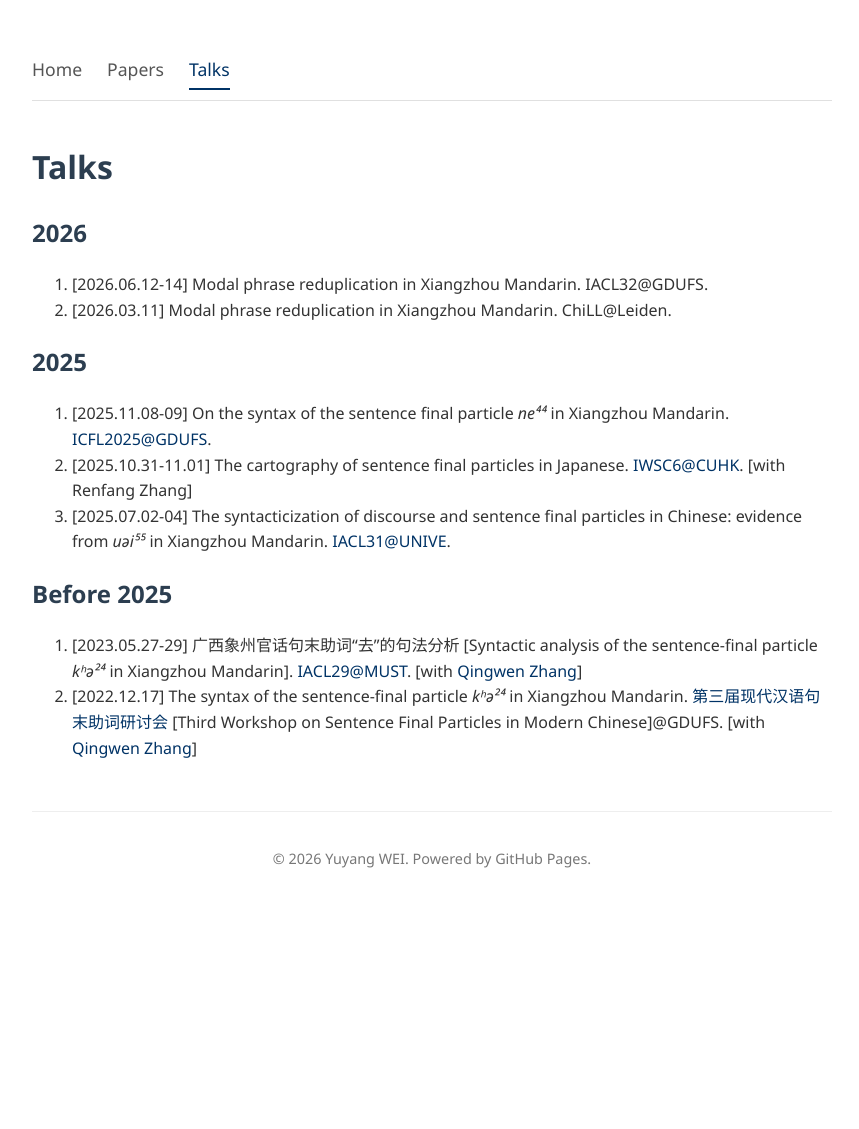
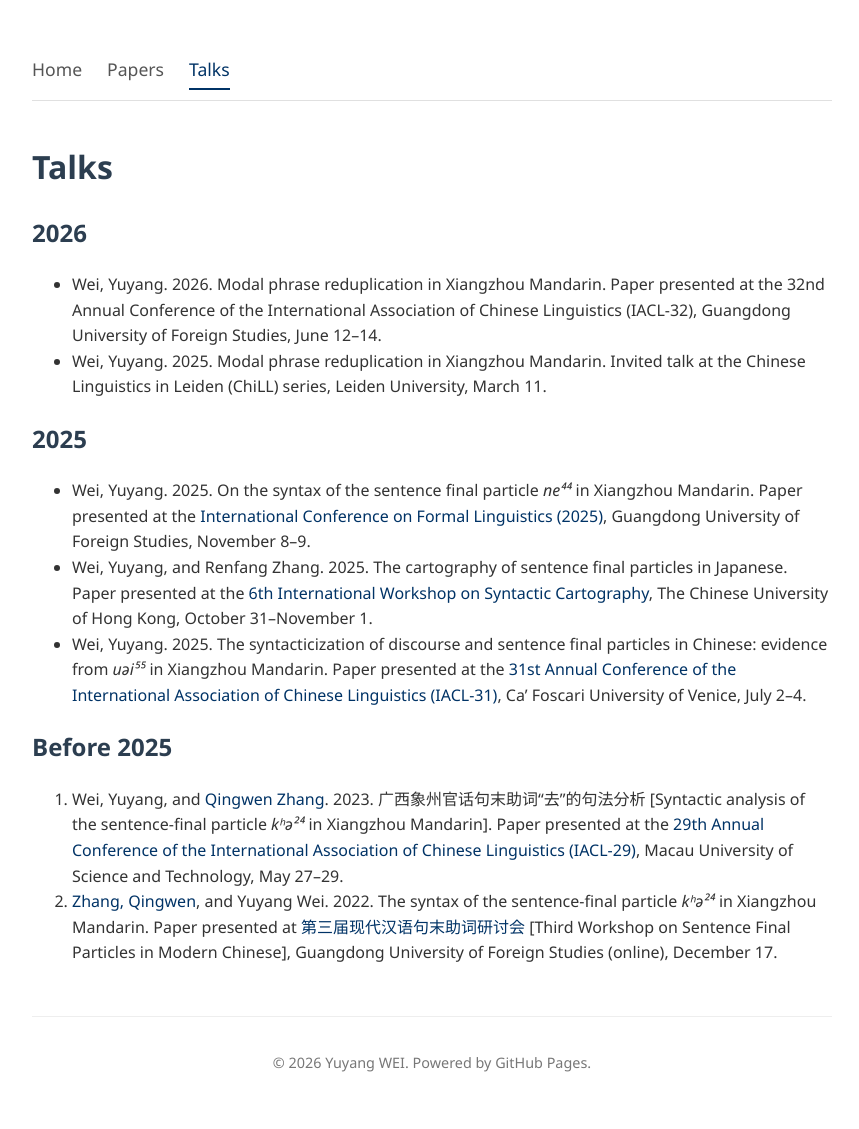
Before and after one commit to yuyang-wei/yuyang-wei.github.io, a Jekyll site: the page built from talks.md, in a window 1280 px wide. Shown: the whole page, without its empty margins (208-1067 px from the left). Built offline with Jekyll 4.4.1, drawn with Linux system fonts in a browser that asks for light colours; before the commit the page ends 924 px from its top, so only the background shows below that.

Commit message:
Update talks.md

```diff
--- a/talks.md
+++ b/talks.md
@@ -8,16 +8,16 @@ permalink: /talks/
 
 ## 2026
 
-1.  \[2026.06.12-14\] Modal phrase reduplication in Xiangzhou Mandarin. IACL32@GDUFS.
-2.  \[2026.03.11\] Modal phrase reduplication in Xiangzhou Mandarin. ChiLL@Leiden.
+- Wei, Yuyang. 2026. Modal phrase reduplication in Xiangzhou Mandarin. Paper presented at the 32nd Annual Conference of the International Association of Chinese Linguistics (IACL-32), Guangdong University of Foreign Studies, June 12–14.
+- Wei, Yuyang. 2025. Modal phrase reduplication in Xiangzhou Mandarin. Invited talk at the Chinese Linguistics in Leiden (ChiLL) series, Leiden University, March 11.
 
 ## 2025
 
-1.  \[2025.11.08-09\] On the syntax of the sentence final particle _ne⁴⁴_ in Xiangzhou Mandarin. [ICFL2025@GDUFS](https://clal.gdufs.edu.cn/info/1036/6664.htm).
-2.  \[2025.10.31-11.01\] The cartography of sentence final particles in Japanese. [IWSC6@CUHK](https://www.cuhk.edu.hk/ics/clrc/iwsc6/). \[with Renfang Zhang\]
-3.  \[2025.07.02-04\] The syntacticization of discourse and sentence final particles in Chinese: evidence from _uəi⁵⁵_ in Xiangzhou Mandarin. [IACL31@UNIVE](https://www.unive.it/web/en/8400/home#c83042).
+- Wei, Yuyang. 2025. On the syntax of the sentence final particle _ne⁴⁴_ in Xiangzhou Mandarin. Paper presented at the [International Conference on Formal Linguistics (2025)](https://clal.gdufs.edu.cn/info/1036/6664.htm), Guangdong University of Foreign Studies, November 8–9.
+- Wei, Yuyang, and Renfang Zhang. 2025. The cartography of sentence final particles in Japanese. Paper presented at the [6th International Workshop on Syntactic Cartography](https://www.cuhk.edu.hk/ics/clrc/iwsc6/), The Chinese University of Hong Kong, October 31–November 1.
+- Wei, Yuyang. 2025. The syntacticization of discourse and sentence final particles in Chinese: evidence from _uəi⁵⁵_ in Xiangzhou Mandarin. Paper presented at the [31st Annual Conference of the International Association of Chinese Linguistics (IACL-31)](https://www.unive.it/web/en/8400/home#c83042), Ca’ Foscari University of Venice, July 2–4.
 
 ## Before 2025
 
-1.  \[2023.05.27-29\] 广西象州官话句末助词“去”的句法分析 \[Syntactic analysis of the sentence-final particle _kʰə²⁴_ in Xiangzhou Mandarin\]. [IACL29@MUST](https://www.must.edu.mo/en/news/51676-article0527144247-e). \[with [Qingwen Zhang](https://clal.gdufs.edu.cn/info/1272/1811.htm)\]
-2.  \[2022.12.17\] The syntax of the sentence-final particle _kʰə²⁴_ in Xiangzhou Mandarin. [第三届现代汉语句末助词研讨会](https://clal.gdufs.edu.cn/info/1034/5698.htm) \[Third Workshop on Sentence Final Particles in Modern Chinese\]@GDUFS. \[with [Qingwen Zhang](https://clal.gdufs.edu.cn/info/1272/1811.htm)\]
+1.  Wei, Yuyang, and [Qingwen Zhang](https://clal.gdufs.edu.cn/info/1272/1811.htm). 2023. 广西象州官话句末助词“去”的句法分析 \[Syntactic analysis of the sentence-final particle _kʰə²⁴_ in Xiangzhou Mandarin\]. Paper presented at the [29th Annual Conference of the International Association of Chinese Linguistics (IACL-29)](https://www.must.edu.mo/en/news/51676-article0527144247-e), Macau University of Science and Technology, May 27–29.
+2.  [Zhang, Qingwen](https://clal.gdufs.edu.cn/info/1272/1811.htm), and Yuyang Wei. 2022. The syntax of the sentence-final particle _kʰə²⁴_ in Xiangzhou Mandarin. Paper presented at [第三届现代汉语句末助词研讨会](https://clal.gdufs.edu.cn/info/1034/5698.htm) \[Third Workshop on Sentence Final Particles in Modern Chinese\], Guangdong University of Foreign Studies (online), December 17.
```
